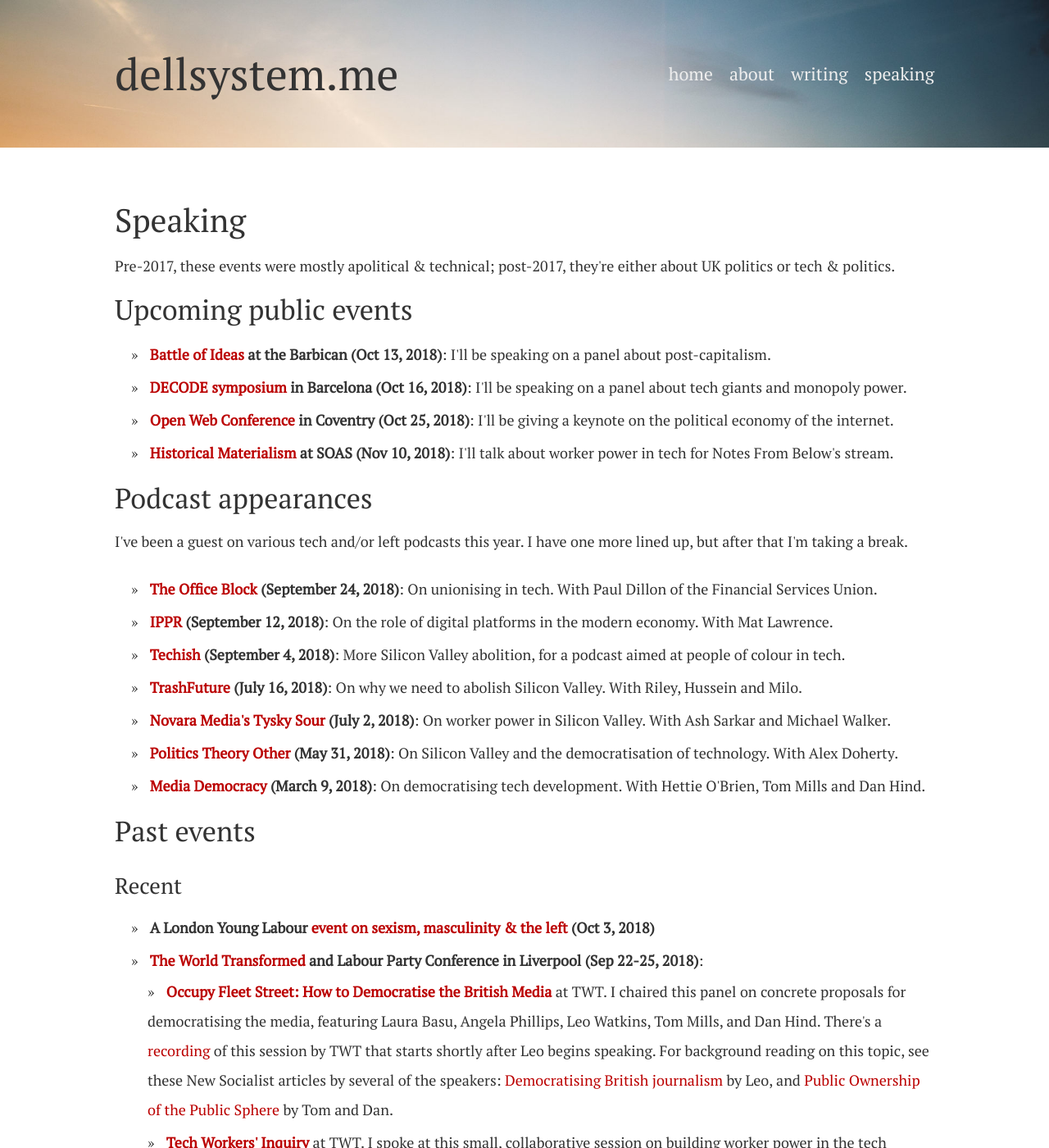
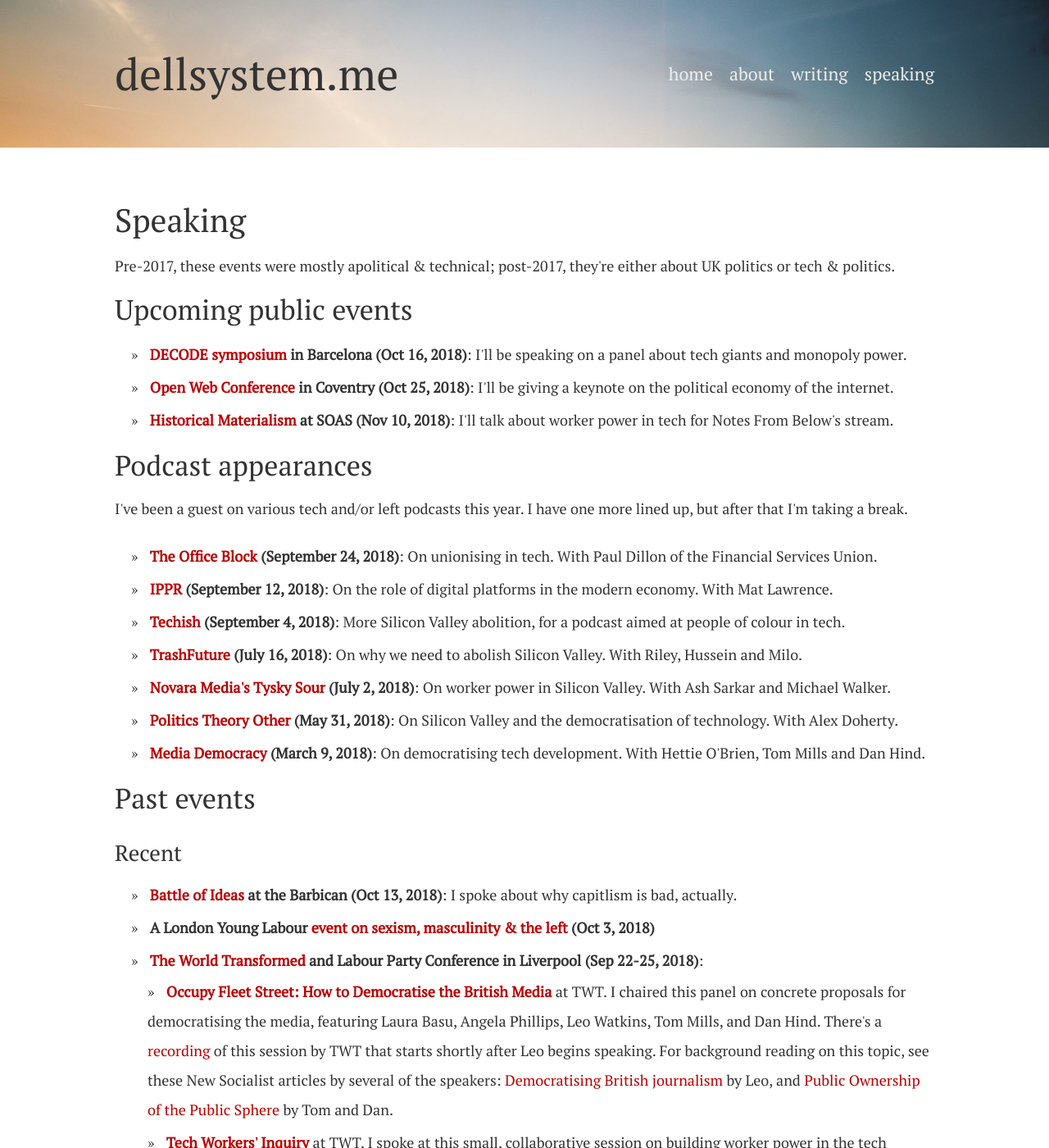
Before and after one commit to dellsystem/dellsystem.github.io, a Jekyll site: the page built from speaking/index.html, in a window 1280 px wide and 1400 px high. Shown: the whole window at 82% size. Built offline with Jekyll 4.4.1, drawn with Linux system fonts in a browser that asks for light colours.

Commit message:
Move latest panel from upcoming.html to past.html
how tedious tbh

```diff
--- a/_includes/past.html
+++ b/_includes/past.html
@@ -1,6 +1,7 @@
 <h3>Recent</h3>
 
 <ul>
+	<li><strong><a href="https://www.battleofideas.org.uk/session/from-robots-to-ubi-is-capitalism-digging-its-own-grave/">Battle of Ideas</a> at the Barbican (Oct 13, 2018)</strong>: I spoke about why capitlism is bad, actually.</li>
 	<li><strong>A London Young Labour <a href="https://www.facebook.com/events/253076005400084/">event on sexism, masculinity &amp; the left</a> (Oct 3, 2018)</strong></li>
 	<li><strong><a href="https://theworldtransformed.org">The World Transformed</a> and Labour Party Conference in Liverpool (Sep 22-25, 2018)</strong>:<ul>
 		<li>
--- a/_includes/upcoming.html
+++ b/_includes/upcoming.html
@@ -1,5 +1,4 @@
 <ul>
-	<li><strong><a href="https://www.battleofideas.org.uk/session/from-robots-to-ubi-is-capitalism-digging-its-own-grave/">Battle of Ideas</a> at the Barbican (Oct 13, 2018)</strong>: I'll be speaking on a panel about post-capitalism.</li>
 	<li><strong><a href="https://www.decodeproject.eu/events/beyond-surveillance-capitalism-reclaiming-digital-sovereignty">DECODE symposium</a> in Barcelona (Oct 16, 2018)</strong>: I'll be speaking on a panel about tech giants and monopoly power.</li>
 	<li><strong><a href="https://www.conf.owlteh.org">Open Web Conference</a> in Coventry (Oct 25, 2018)</strong>: I'll be giving a keynote on the political economy of the internet.</li>
 	<li><strong><a href="http://www.historicalmaterialism.org/">Historical Materialism</a> at SOAS (Nov 10, 2018)</strong>: I'll talk about worker power in tech for Notes From Below's stream.</li>
```
